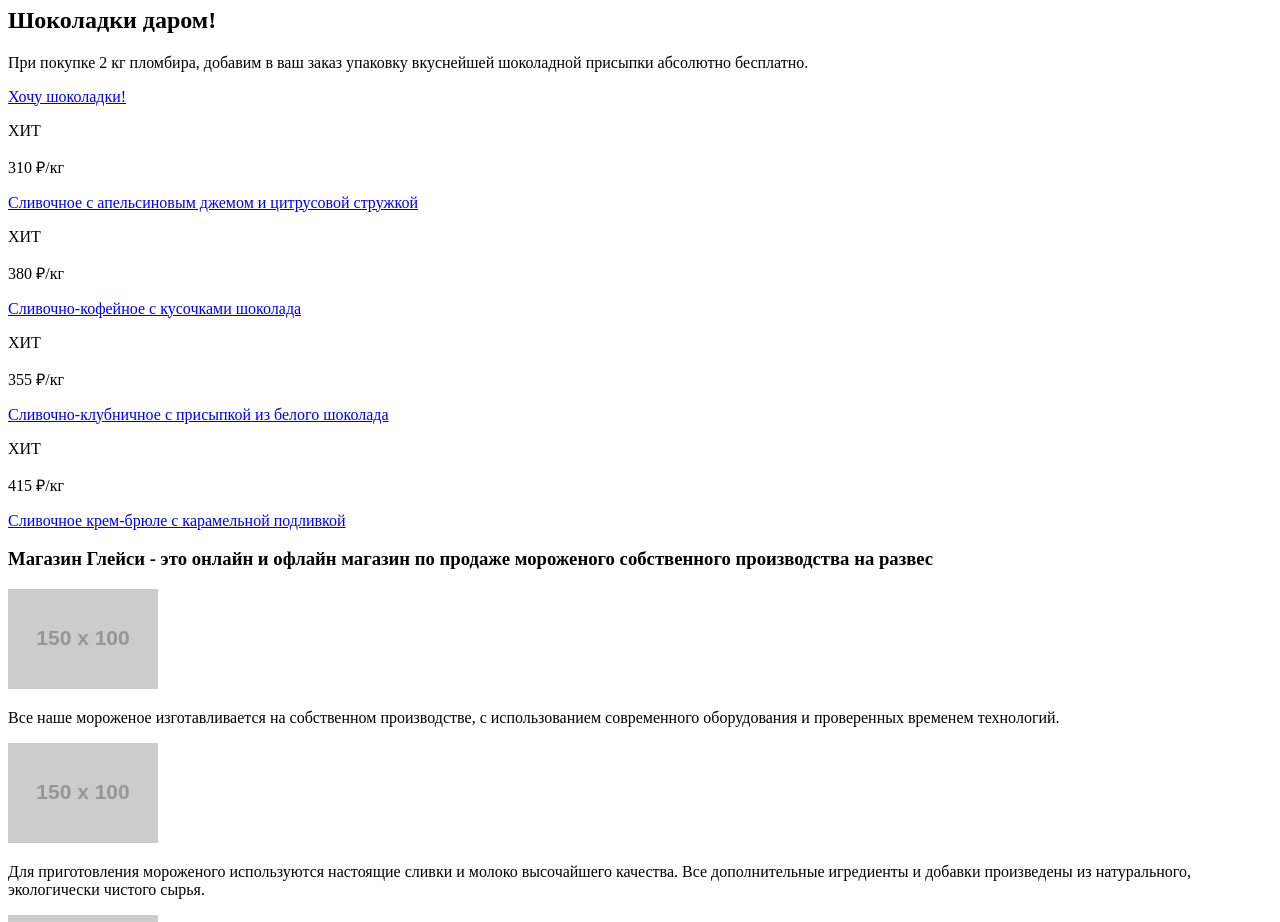
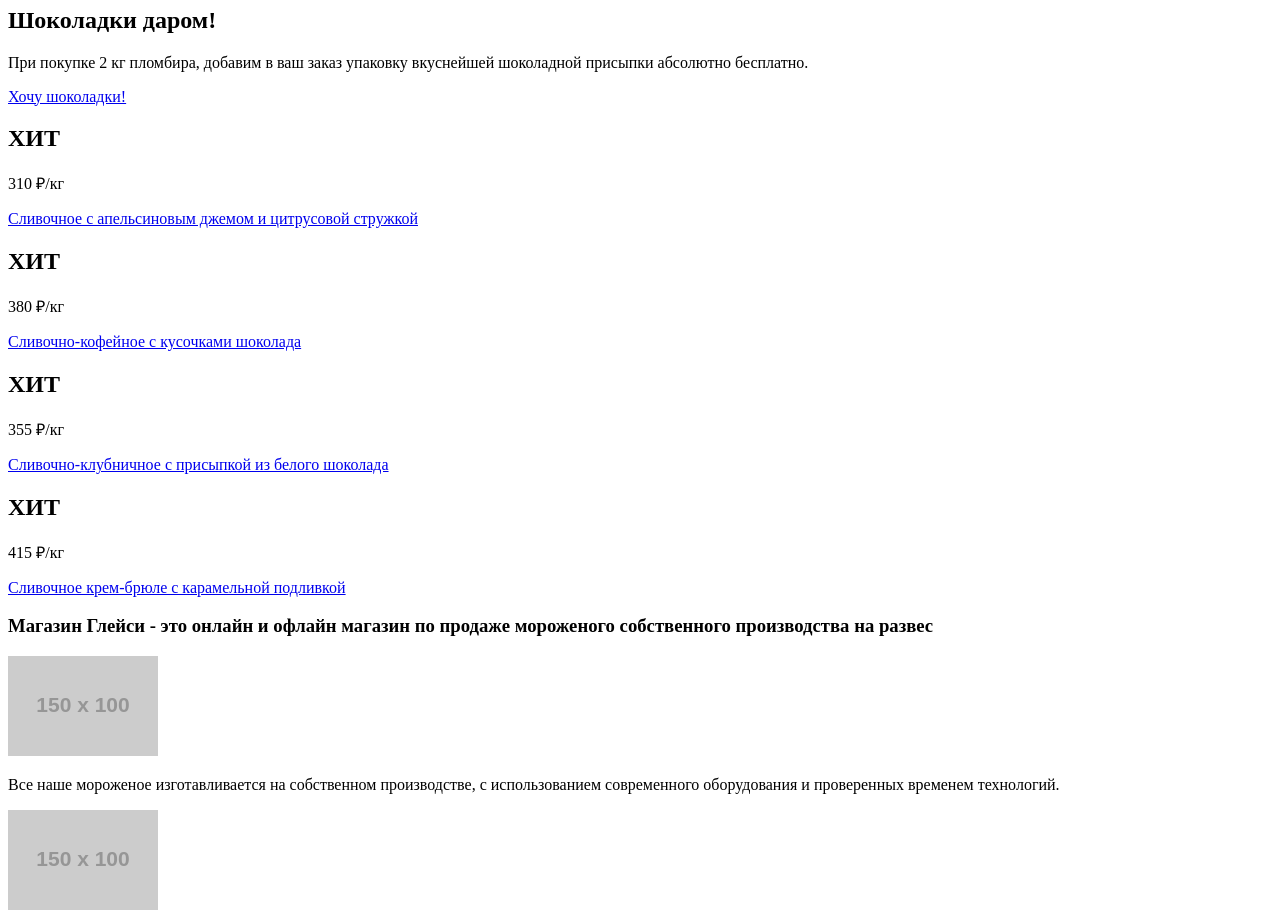
Before and after one commit to MaxRg/176559-gllacy, a plain HTML site: page index.html in a window 1280 px wide. Shown: the part 1960-2882 px from the top of the page. Drawn offline with Linux system fonts and the light colour scheme; placeholder pictures from the web are drawn by us.

Commit message:
Внутри article заменены <p> на <h2>

```diff
--- a/index.html
+++ b/index.html
@@ -170,25 +170,25 @@
   </div>
   <div class="container-hit">
     <article class="hit 1-hit">
-      <p class="hit-name">ХИТ</p>
+      <h2 class="hit-name">ХИТ</h2>
       <div class="hit-image hit-image-1"></div>
       <p class="hit-cost">310 &#8381;/кг</p>
       <a href="#">Сливочное с апельсиновым джемом и цитрусовой стружкой</a>
     </article>
     <article class="hit 2-hit">
-      <p class="hit-name">ХИТ</p>
+      <h2 class="hit-name">ХИТ</h2>
       <div class="hit-image hit-image-2"></div>
       <p class="hit-cost">380 &#8381;/кг</p>
       <a href="#">Сливочно-кофейное с кусочками шоколада</a>
     </article>
     <article class="hit 3-hit">
-      <p class="hit-name">ХИТ</p>
+      <h2 class="hit-name">ХИТ</h2>
       <div class="hit-image hit-image-3"></div>
       <p class="hit-cost">355 &#8381;/кг</p>
       <a href="#">Сливочно-клубничное с присыпкой из белого шоколада</a>
     </article>
     <article class="hit 4-hit">
-      <p class="hit-name">ХИТ</p>
+      <h2 class="hit-name">ХИТ</h2>
       <div class="hit-image hit-image-4"></div>
       <p class="hit-cost">415 &#8381;/кг</p>
       <a href="#">Сливочное крем-брюле с карамельной подливкой</a>
```
